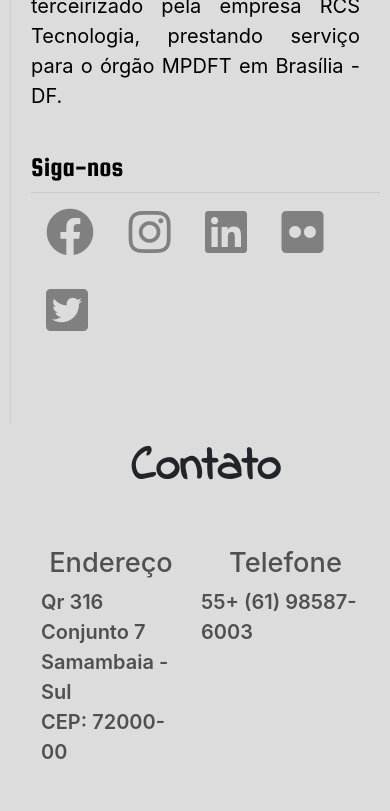
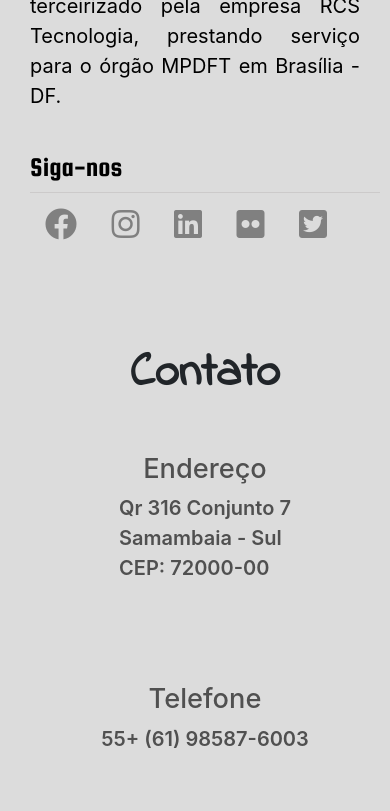
Before and after one commit to MarcoAntonioWeb/curriculoWeb, a website: page index.html in a window 390 px wide. Shown: the part 1156-1967 px from the top of the page. Drawn offline with nearby package versions, Linux system fonts and the light colour scheme.

Commit message:
modificado para mobile

```diff
--- a/css/style.css
+++ b/css/style.css
@@ -14,6 +14,11 @@ body {
     margin-left: 20px;
 }
 @media screen and (max-width: 600px) {
+    * {
+        margin: 0;
+        padding: 0;
+    }
+
     body {
 
         background: #DCDCDC;
@@ -25,7 +30,7 @@ body {
         border: 20px solid white;
         border-radius: 6px;
         background: #DCDCDC;
-        width: 100%;
+        width: 95%;
         height: 500px;
         position: relative;
         margin: 50px 20px 30px 0px;
@@ -33,11 +38,27 @@ body {
     }
 
     #sobre-id {
+        border: none;
         background: #DCDCDC;
         width: 100%;
         margin-right: 10px;
         padding-top: 20px;
         padding-left: 20px;
+    }
+
+    .icons i {
+        margin: 15px;
+        color: gray;
+        cursor: pointer !important;
+        font-size: 2rem;
+    }
+    .icons i:hover {
+        color: rgb(104, 102, 102);
+    }
+
+    .contato {
+        display: flex;
+        flex-direction: column;
     }
 }
 
```
